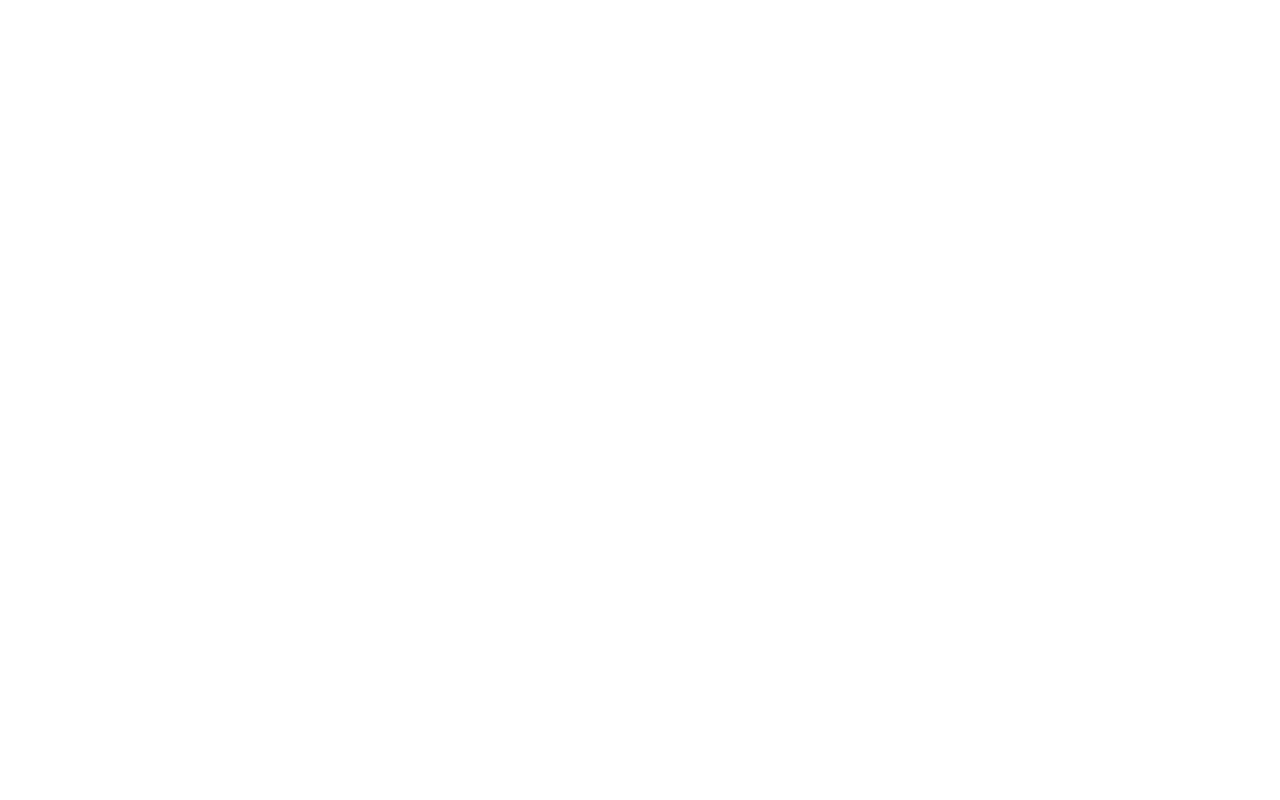
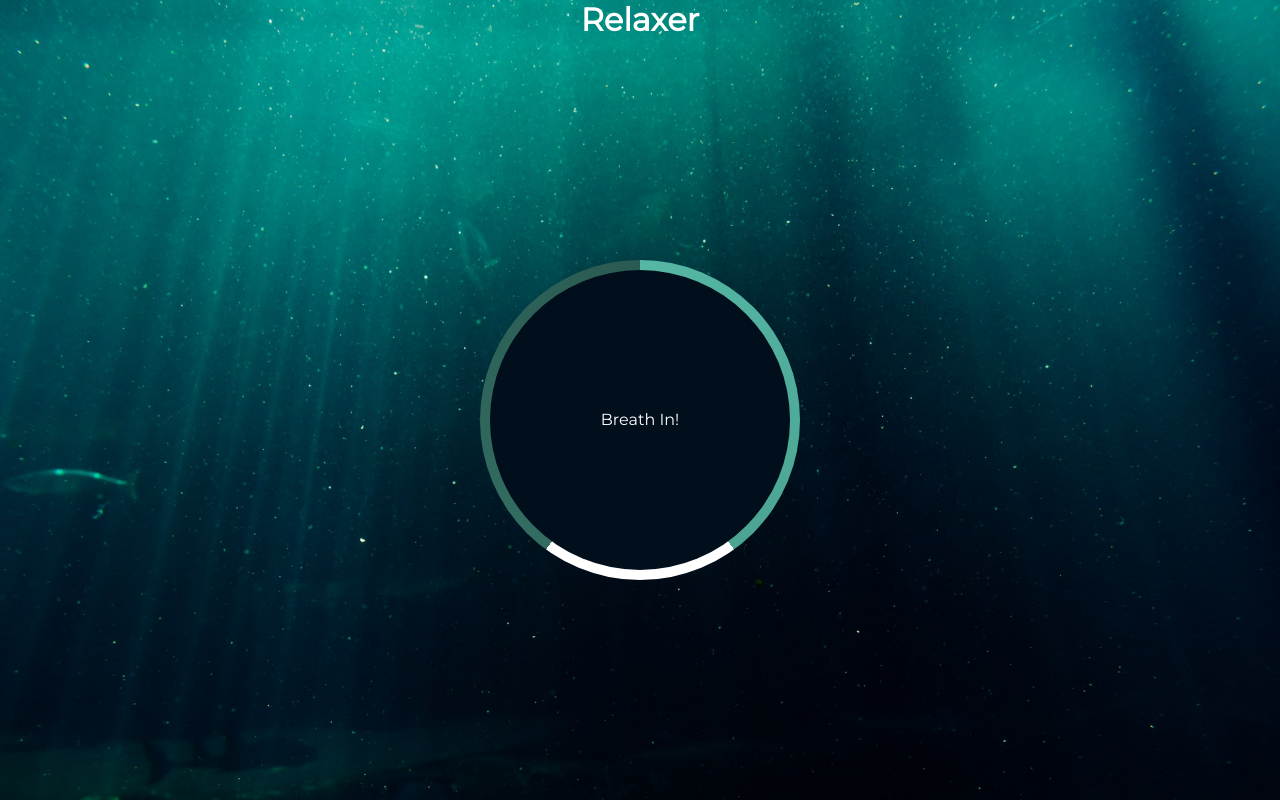
Before and after one commit to fitGeek96/relaxer__app, a plain HTML site: page index.html in a window 1280 px wide. Drawn offline with Linux system fonts and the light colour scheme.

Commit message:
creating the large circle

```diff
--- a/app.js
+++ b/app.js
@@ -0,0 +1 @@
+//jshint esversion:9
--- a/index.html
+++ b/index.html
@@ -1,12 +1,32 @@
 <!DOCTYPE html>
 <html lang="en">
+
 <head>
     <meta charset="UTF-8">
     <meta http-equiv="X-UA-Compatible" content="IE=edge">
     <meta name="viewport" content="width=device-width, initial-scale=1.0">
     <title>Relaxer App</title>
+    <link rel="stylesheet" href="style.css">
 </head>
+
 <body>
+    <h1>Relaxer</h1>
+    <div class="container" id="container">
+        <div class="circle">
 
+        </div>
+        <p id="text">Breath In!</p>
+        <div class="pointer__container">
+            <span class="pointer"></span>
+        </div>
+        <div class="gradient__circle">
+
+        </div>
+    </div>
+
+
+
+    <script src="app.js"></script>
 </body>
+
 </html>
--- a/style.css
+++ b/style.css
@@ -0,0 +1,56 @@
+@import url('https://fonts.googleapis.com/css2?family=Montserrat&display=swap');
+
+* {
+    box-sizing: border-box;
+    margin: 0;
+    padding: 0;
+}
+
+body {
+    background: #224941 url('./img/bg.jpg') no-repeat center center/cover;
+    min-height: 100vh;
+    overflow: hidden;
+    display: flex;
+    flex-direction: column;
+    align-items: center;
+    color: white;
+    font-family: 'Montserrat', sans-serif;
+}
+
+.container {
+    display: flex;
+    align-items: center;
+    justify-content: center;
+    margin: auto;
+    width: 300px;
+    height: 300px;
+    position: relative;
+    transform: scale(1);
+}
+
+.circle {
+    position: absolute;
+    background-color: #010f1c;
+    height: 100%;
+    width: 100%;
+    border-radius: 50%;
+    top: 0;
+    left: 0;
+    z-index: -1;
+}
+
+.gradient__circle {
+    background: conic-gradient(#55b7a4 0%,
+            #4ca493 40%,
+            #fff 40%,
+            #fff 60%,
+            #336d62 60%,
+            #2a5b52 100%);
+    height: 320px;
+    width: 320px;
+    z-index: -2;
+    border-radius: 50%;
+    position: absolute;
+    top: -10px;
+    left: -10px;
+}
```
Also changed, not shown: img/bg.jpg (added).
